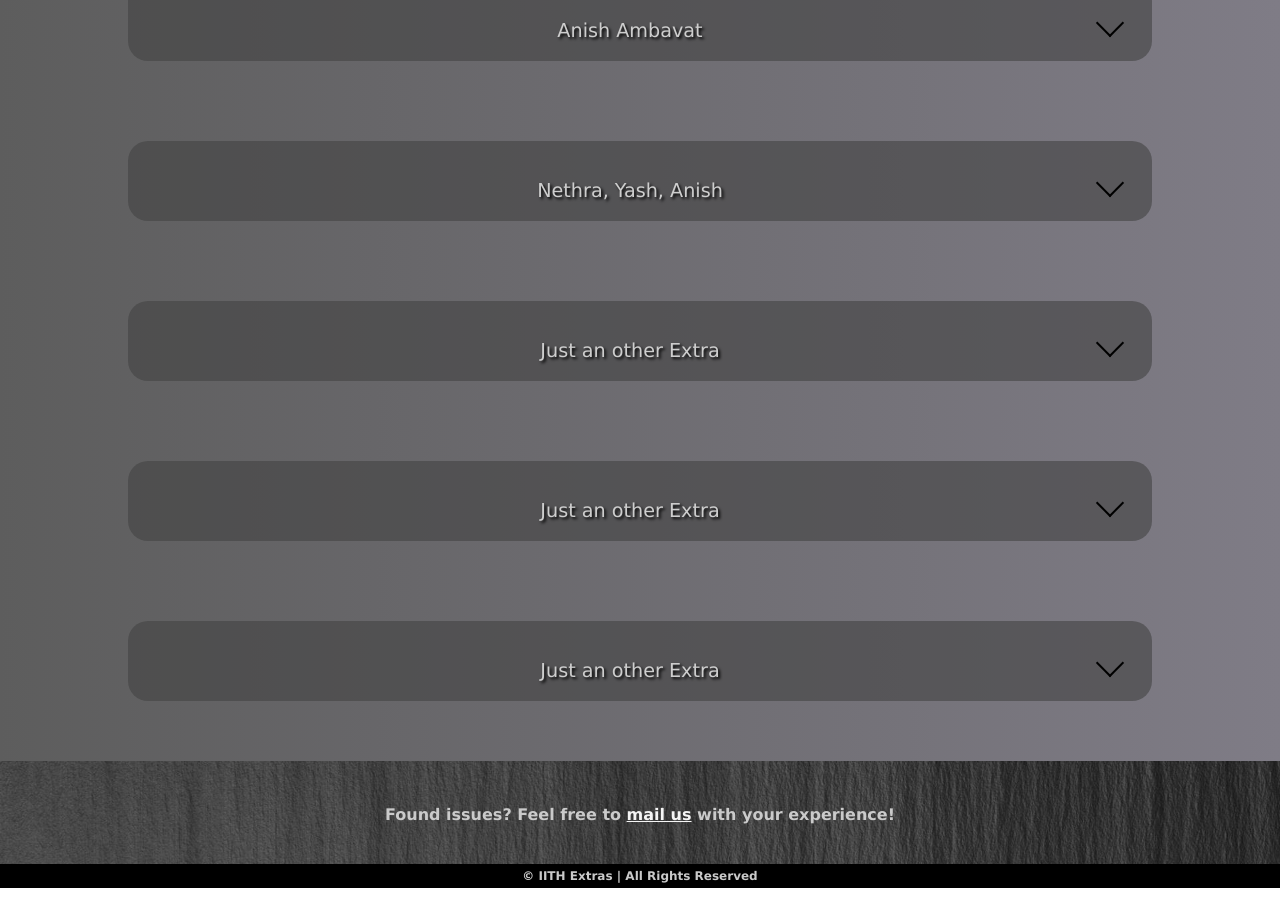
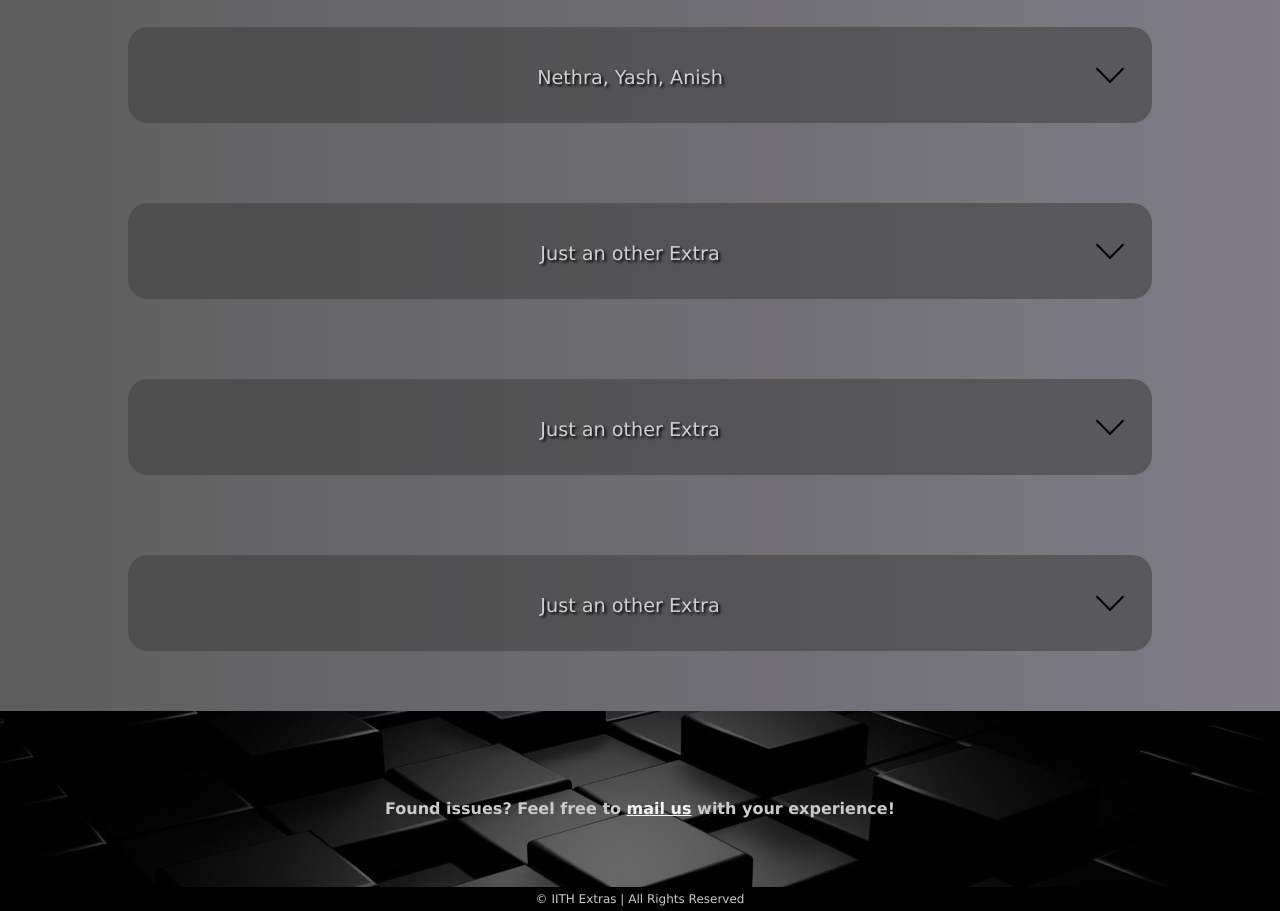
Before and after one commit to sharmayash105/IITH-Extras, a plain HTML site: page index.html in a window 1280 px wide. Shown: the part 2143-3054 px from the top of the page. Before the commit the page ends 3031 px from the top, so only its background shows below. Drawn offline with nearby package versions, Linux system fonts and the light colour scheme; a script that the page names is missing.

Commit message:
replaced absolute positioning with flex

```diff
--- a/index.html
+++ b/index.html
@@ -150,7 +150,7 @@
     </div>
     <!-- Main content end -->
     <footer>
-        <div>Found issues? Feel free to <a href="mailto:ch20btech11006@iith.ac.in, ch20btech11032@iith.ac.in">mail
+        <div id="mailDiv">Found issues? Feel free to <a href="mailto:ch20btech11006@iith.ac.in, ch20btech11032@iith.ac.in">mail
                 us</a> with your
             experience!</div>
         <div id="copyR8">&#169 IITH Extras | All Rights Reserved </div>
--- a/style.css
+++ b/style.css
@@ -265,7 +265,7 @@ body::-webkit-scrollbar {
     display: flex;
     flex-wrap: wrap;
     justify-content: space-around;
-    margin-top: 15%;
+    margin-top: 8%;
 }
 
 .card {
@@ -275,17 +275,13 @@ body::-webkit-scrollbar {
     width: 80vw;
     margin: 40px;
     padding: 30px;
-    height: 5rem;
+    height: 6rem;
     overflow: hidden;
     transition: height 0.8s ease;
 }
 
 .initial {
     display: flex;
-}
-
-.card:first-child {
-    margin-top: 80px;
 }
 
 .t1{
@@ -386,6 +382,7 @@ body::-webkit-scrollbar {
 }
 
 .feed {
+    margin-top: 1rem;
     height: 85vh;
     overflow-y: auto;
     -ms-overflow-style: none;
@@ -408,21 +405,20 @@ span {
 footer {
     display: flex;
     flex-direction: column;
-    justify-content: center;
+    justify-content: space-between;
     align-items: center;
     text-align: center;
     padding-top: 24px;
-    background: url(bg4.jpg) no-repeat center center fixed;
+    background: url(bg3.jpg) no-repeat center center fixed;
     -webkit-background-size: cover;
     -moz-background-size: cover;
     -o-background-size: cover;
     background-size: cover;
     width: 100vw;
+    height: 25vh;
 }
-footer > div {
+footer {
     color: #cacaca;
-    font-weight: 900;
-    margin: 20px;
     font-family: 'Lucida Sans', 'Lucida Sans Regular', 'Lucida Grande', 'Lucida Sans Unicode', Geneva, Verdana, sans-serif;
 }
 footer a {
@@ -433,6 +429,10 @@ footer a {
 footer a:hover {
     opacity: 0.5;
 }
+#mailDiv {
+    font-weight: 900;
+    margin-top: 8vh;
+}
 #copyR8 {
     background-color: #000000;
     width: 100vw;
```
